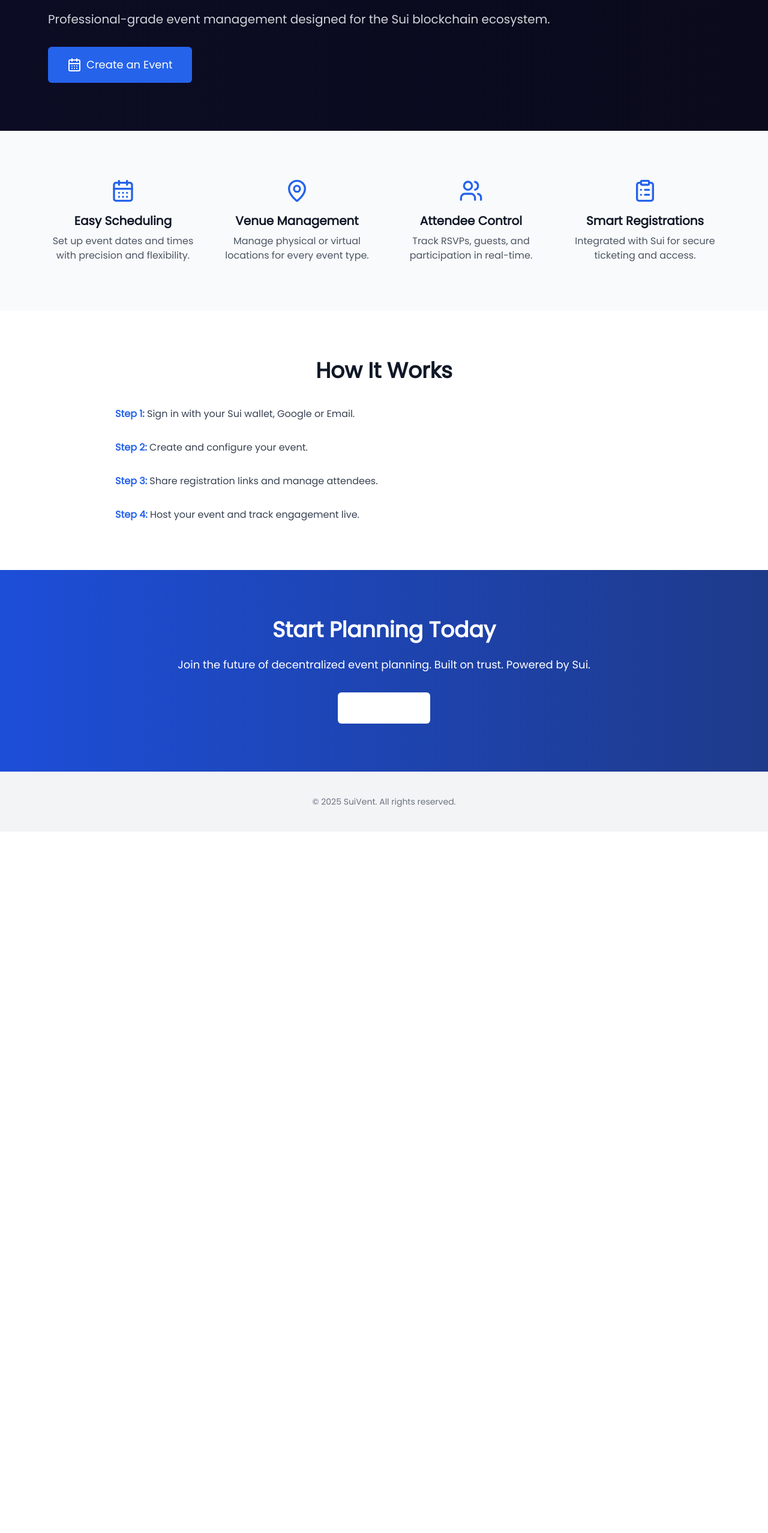
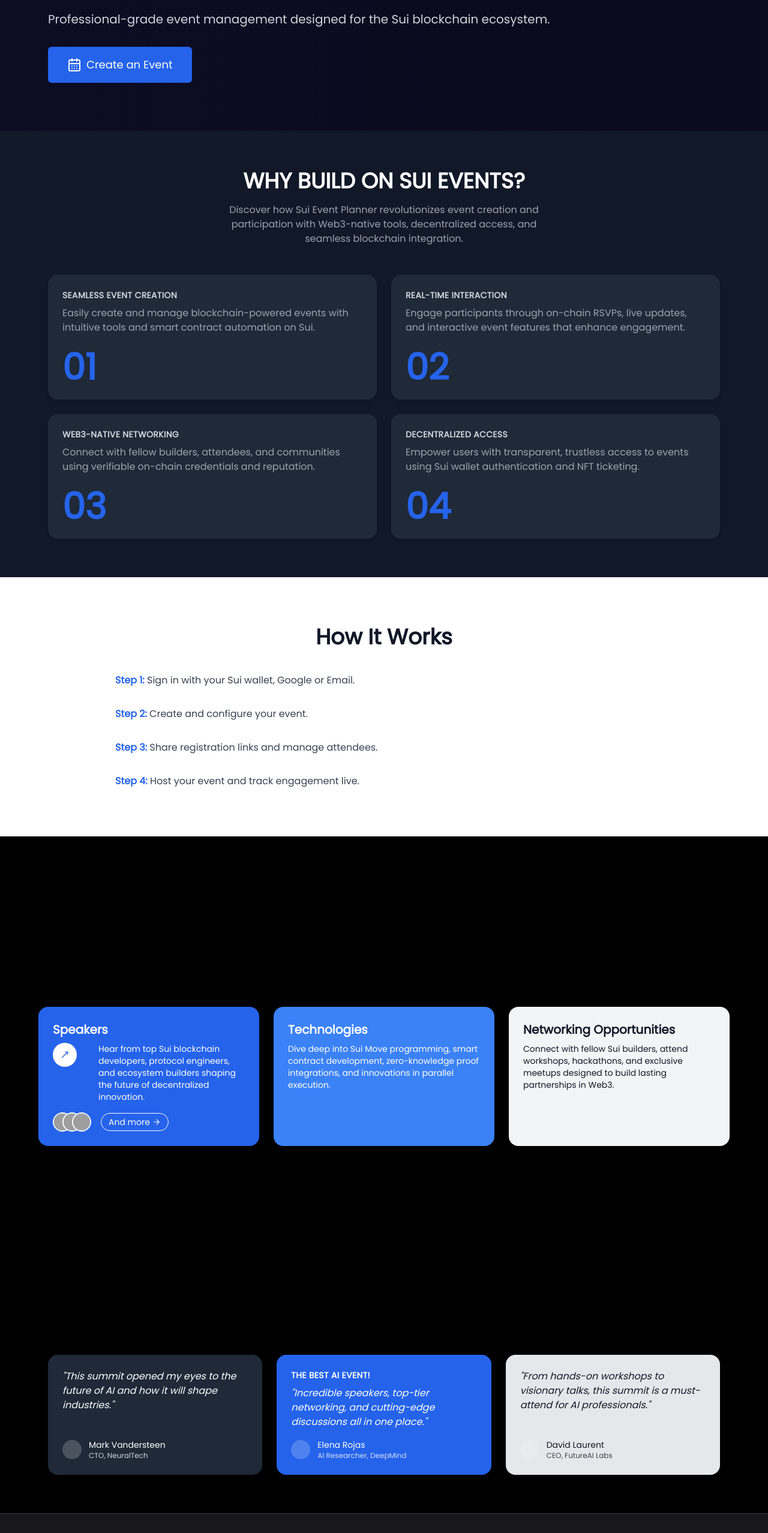
Before and after one commit to Chisomdev1/Event-planner, a React (Vite) app: page / in a window 1280 px wide. Shown: the part 234-2789 px from the top of the page at 60% size. Before the commit the page ends 1620 px from the top, so only its background shows below. Built offline with nearby package versions, Linux system fonts and the light colour scheme; grey boxes are pictures that could not be loaded.

Commit message:
Add files via upload

```diff
--- /dev/null
+++ b/src/components/Footer.jsx
@@ -0,0 +1,27 @@
+import React from "react";
+import { FaEnvelope, FaStar, FaXTwitter, FaInstagram } from "react-icons/fa6";
+
+export default function Footer() {
+  return (
+    <footer className="bg-zinc-900 text-zinc-400 py-8 px-2 border-t border-zinc-700">
+      <div className="max-w-5xl mx-auto flex flex-col md:flex-row items-center justify-between space-y-4 md:space-y-0">
+        {/* Left nav links */}
+        <div className="flex space-x-6 text-sm">
+          <span className="cursor-pointer hover:text-white">✨ What's New</span>
+          <span className="cursor-pointer hover:text-white">Discover</span>
+          <span className="cursor-pointer hover:text-white">Pricing</span>
+          <span className="cursor-pointer hover:text-white">Help</span>
+        </div>
+
+
+        {/* Right icons */}
+        <div className="flex space-x-4 text-lg">
+          <FaEnvelope className="hover:text-white cursor-pointer" />
+          <FaStar className="hover:text-white cursor-pointer" />
+          <FaXTwitter className="hover:text-white cursor-pointer" />
+          <FaInstagram className="hover:text-white cursor-pointer" />
+        </div>
+      </div>
+    </footer>
+  );
+}
--- /dev/null
+++ b/src/components/Testimonials.jsx
@@ -0,0 +1,58 @@
+import React from "react";
+
+const testimonials = [
+  {
+    id: 1,
+    quote:
+      "This summit opened my eyes to the future of AI and how it will shape industries.",
+    author: "Mark Vandersteen",
+    role: "CTO, NeuralTech",
+    bgColor: "bg-gray-800 text-white",
+  },
+  {
+    id: 2,
+    quote:
+      "Incredible speakers, top-tier networking, and cutting-edge discussions all in one place.",
+    author: "Elena Rojas",
+    role: "AI Researcher, DeepMind",
+    bgColor: "bg-blue-600 text-white",
+    highlight: "THE BEST AI EVENT!",
+  },
+  {
+    id: 3,
+    quote:
+      "From hands-on workshops to visionary talks, this summit is a must-attend for AI professionals.",
+    author: "David Laurent",
+    role: "CEO, FutureAI Labs",
+    bgColor: "bg-gray-200 text-gray-900",
+  },
+];
+
+export default function Testimonials() {
+  return (
+    <section className="py-16 px-6 md:px-20 bg-black">
+      <div className="max-w-7xl mx-auto grid grid-cols-1 md:grid-cols-3 gap-6">
+        {testimonials.map((t) => (
+          <div
+            key={t.id}
+            className={`${t.bgColor} rounded-2xl p-6 shadow-lg flex flex-col justify-between`}
+          >
+            {t.highlight && (
+              <h3 className="text-sm font-bold uppercase tracking-wide mb-2">
+                {t.highlight}
+              </h3>
+            )}
+            <p className="italic mb-4">"{t.quote}"</p>
+            <div className="flex items-center space-x-3 mt-auto">
+              <div className="w-8 h-8 rounded-full bg-white/20"></div> {/* Placeholder for avatar */}
+              <div>
+                <p className="text-sm font-medium">{t.author}</p>
+                <p className="text-xs opacity-80">{t.role}</p>
+              </div>
+            </div>
+          </div>
+        ))}
+      </div>
+    </section>
+  );
+}
--- a/src/pages/Home.jsx
+++ b/src/pages/Home.jsx
@@ -1,9 +1,39 @@
 import React from "react";
 import { useNavigate } from "react-router-dom";
 import { Button } from "../components/Button";
-import { CalendarDays, MapPin, Users, ClipboardList } from "lucide-react";
+import { CalendarDays, MapPin, Users, ClipboardList, ArrowRight, MoveUpRight } from "lucide-react";
 import Navbar from "../components/Navbar";
+import Testimonials from "../components/Testimonials";
+import Footer from "../components/Footer";
 const Home = () => {
+
+  const attendItems = [
+    {
+      id: "01",
+      title: "SEAMLESS EVENT CREATION",
+      description:
+        "Easily create and manage blockchain-powered events with intuitive tools and smart contract automation on Sui.",
+    },
+    {
+      id: "02",
+      title: "REAL-TIME INTERACTION",
+      description:
+        "Engage participants through on-chain RSVPs, live updates, and interactive event features that enhance engagement.",
+    },
+    {
+      id: "03",
+      title: "WEB3-NATIVE NETWORKING",
+      description:
+        "Connect with fellow builders, attendees, and communities using verifiable on-chain credentials and reputation.",
+    },
+    {
+      id: "04",
+      title: "DECENTRALIZED ACCESS",
+      description:
+        "Empower users with transparent, trustless access to events using Sui wallet authentication and NFT ticketing.",
+    },
+  ];
+
 
   const navigate = useNavigate();
 
@@ -37,27 +67,28 @@
       </section>
 
       {/* Features Section */}
-      <section className="py-20 px-6 md:px-20 bg-gray-50">
-        <div className="max-w-6xl mx-auto grid grid-cols-1 md:grid-cols-2 lg:grid-cols-4 gap-10 text-center">
-          <div>
-            <CalendarDays className="mx-auto text-blue-600 mb-4" size={40} />
-            <h3 className="text-xl font-semibold mb-2">Easy Scheduling</h3>
-            <p className="text-gray-600">Set up event dates and times with precision and flexibility.</p>
+      <section className="bg-gray-900 text-white py-16 px-6 md:px-20">
+        <div className="max-w-7xl mx-auto">
+          <div className="text-center mb-12">
+            <h2 className="text-4xl font-bold">WHY BUILD ON SUI EVENTS?</h2>
+            <p className="text-gray-400 mt-4 max-w-xl mx-auto">
+              Discover how Sui Event Planner revolutionizes event creation and participation with Web3-native tools, decentralized access, and seamless blockchain integration.
+            </p>
           </div>
-          <div>
-            <MapPin className="mx-auto text-blue-600 mb-4" size={40} />
-            <h3 className="text-xl font-semibold mb-2">Venue Management</h3>
-            <p className="text-gray-600">Manage physical or virtual locations for every event type.</p>
-          </div>
-          <div>
-            <Users className="mx-auto text-blue-600 mb-4" size={40} />
-            <h3 className="text-xl font-semibold mb-2">Attendee Control</h3>
-            <p className="text-gray-600">Track RSVPs, guests, and participation in real-time.</p>
-          </div>
-          <div>
-            <ClipboardList className="mx-auto text-blue-600 mb-4" size={40} />
-            <h3 className="text-xl font-semibold mb-2">Smart Registrations</h3>
-            <p className="text-gray-600">Integrated with Sui for secure ticketing and access.</p>
+
+          <div className="grid grid-cols-1 md:grid-cols-2 gap-6">
+            {attendItems.map((item) => (
+              <div
+                key={item.id}
+                className="bg-gray-800 rounded-2xl p-6 flex flex-col justify-between shadow-md"
+              >
+                <h3 className="text-sm text-gray-300 font-semibold uppercase tracking-wide">
+                  {item.title}
+                </h3>
+                <p className="text-gray-400 mt-2">{item.description}</p>
+                <span className="text-6xl font-bold text-blue-600 mt-6">{item.id}</span>
+              </div>
+            ))}
           </div>
         </div>
       </section>
@@ -83,23 +114,53 @@
         </div>
       </section>
 
-      {/* Call to Action */}
-      <section className="py-20 px-6 md:px-20 bg-gradient-to-r from-blue-700 to-blue-900 text-white text-center">
-        <div className="max-w-4xl mx-auto">
-          <h2 className="text-3xl md:text-4xl font-bold mb-6">Start Planning Today</h2>
-          <p className="text-lg mb-8">
-            Join the future of decentralized event planning. Built on trust. Powered by Sui.
-          </p>
-          <Button className="bg-white text-blue-800 text-lg px-6 py-3 rounded-full hover:bg-gray-100">
-            Launch App
-          </Button>
+      <div className="bg-black min-h-screen flex items-center justify-center p-4">
+        <div className="grid grid-cols-1 md:grid-cols-2 lg:grid-cols-3 gap-6 max-w-6xl w-full">
+          {/* Speakers */}
+          <div className="bg-blue-600 text-white rounded-2xl p-6 flex flex-col justify-between">
+            <h2 className="text-xl font-semibold mb-2">Speakers</h2>
+            <div className="inline-flex flex-col-3 justify-between h-full">
+              <div className="w-10 h-10 bg-white px-3 text-blue-600 mr-9 rounded-full flex items-center justify-center mb-4">
+                <MoveUpRight size={18} />
+              </div>
+              <p className="text-sm mb-4">
+                Hear from top Sui blockchain developers, protocol engineers, and ecosystem builders shaping the future of decentralized innovation.
+              </p>
+
+            </div>
+            <div className="flex items-center gap-0">
+              <img src="https://i.pravatar.cc/40?img=1" alt="avatar" className="w-8 h-8 rounded-full border-2 border-white" />
+              <img src="https://i.pravatar.cc/40?img=2" alt="avatar" className="w-8 h-8 rounded-full border-2 border-white -ml-4" />
+              <img src="https://i.pravatar.cc/40?img=3" alt="avatar" className="w-8 h-8 rounded-full border-2 border-white -ml-4" />
+              <button className="ml-4 flex items-center text-sm px-3 py-1 bg-transparent text-white border-white border-[1px] rounded-full font-medium">
+                And more <ArrowRight className="ml-1" size={14} />
+              </button>
+            </div>
+          </div>
+
+          {/* Technologies */}
+          <div className="bg-blue-500 text-white rounded-2xl p-6">
+            <h2 className="text-xl font-semibold mb-2">Technologies</h2>
+            <p className="text-sm">
+              Dive deep into Sui Move programming, smart contract development, zero-knowledge proof integrations, and innovations in parallel execution.
+            </p>
+          </div>
+
+          {/* Networking */}
+          <div className="bg-gray-100 text-gray-900 rounded-2xl p-6">
+            <h2 className="text-xl font-semibold mb-2">Networking Opportunities</h2>
+            <p className="text-sm">
+              Connect with fellow Sui builders, attend workshops, hackathons, and exclusive meetups designed to build lasting partnerships in Web3.
+            </p>
+          </div>
         </div>
-      </section>
+      </div>
+
+      <Testimonials />
 
       {/* Footer */}
-      <footer className="py-10 px-6 md:px-20 bg-gray-100 text-center text-sm text-gray-500">
-        &copy; {new Date().getFullYear()} SuiVent. All rights reserved.
-      </footer>
+      <Footer />
+
     </main>
   )
 }
```
